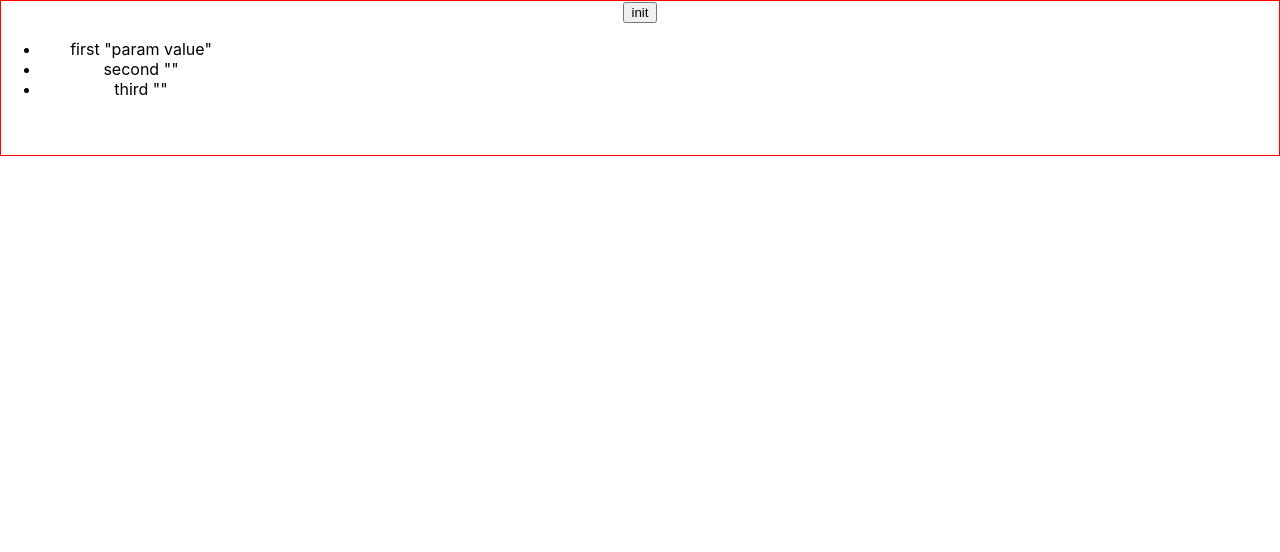
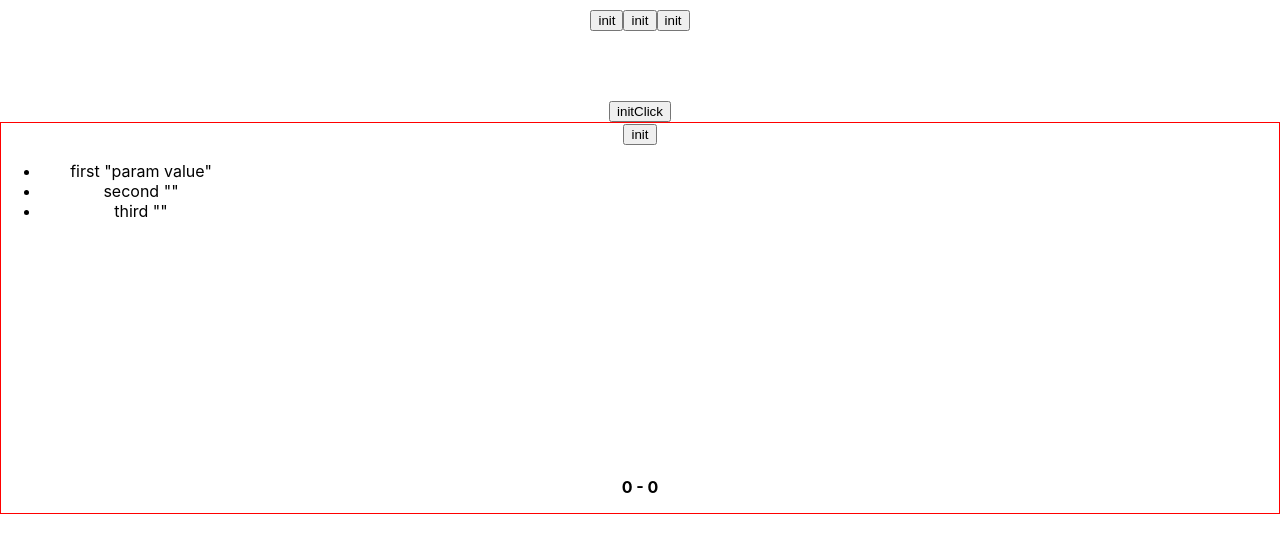
Before and after one commit to prokopenkoroman88/web, a React (Create React App) app in the folder slovjany/: page / in a window 1280 px wide. Shown: the top 552 px of the page. Built offline with nearby package versions, Linux system fonts and the light colour scheme.

Commit message:
+App.initClick() +world

```diff
--- a/slovjany/src/App.js
+++ b/slovjany/src/App.js
@@ -1,15 +1,70 @@
-import React from 'react';
+import React, { useState, useEffect } from 'react';
 //import { Counter } from './features/counter/Counter';
+import  ToolPanel  from './features/tools/ToolPanel';
 import  GameCanvas  from './features/canvas/GameCanvas';
 import './App.css';
 
 function App() {
+  const world = {
+    name:"param value",
+    width:200,
+    height:300,
+    u:[],
+    //[u,setU] : useState();
+  };
+/*
+        <GameCanvas
+          name="param value"
+          width="200"
+          height="100"
+        />
+
+*/
+  const [step, setStep] = useState(0);
+  let int1=null,int2=null;
+/*
+    useEffect(() => {
+    int1 = (e)=>{
+        setInterval(e=>{}, 1000)
+        }
+    }, []);
+*/
+
+  const initClick = (e)=>{
+    let w=1200;//world.width;
+    let h=400;//world.height;
+    for(let i=0; i<30; i++){
+      let chng = {x:Math.random()*w, y:Math.random()*h,};
+      world.u.push(chng);
+    };
+
+    int2 = setInterval(clock, 125);
+  };
+
+  const clock = (e)=>{
+      console.log('clock: '+world.u.length);
+      for(let i=0; i<world.u.length; i++){
+        world.u[i].x+=(Math.random()*10-5);
+        world.u[i].y+=(Math.random()*10-5);
+        console.log(i);
+        console.log(world.u[i]);
+      };
+      setStep(prevStep => prevStep + 1);
+      //setState({step:step+1});
+  };
   return (
     <div className="App">
       <header className="App-header">
+        <ToolPanel  w="1200" h="100"/>
       </header>
       <main>
-        <GameCanvas name="param value" w="200" h="100"/>
+        <button onClick={initClick} >initClick</button>
+        <GameCanvas
+          world={world}
+          step={step}
+          onInit={initClick}
+          units = {world.u}
+        />
       </main>
       <footer>
       </footer>
--- a/slovjany/src/features/canvas/GameCanvas.js
+++ b/slovjany/src/features/canvas/GameCanvas.js
@@ -1,5 +1,6 @@
 import React, { useState } from 'react';
 import ReactDOM from 'react-dom';
+//import CanvasDraw from "react-canvas-draw";
 import { useSelector, useDispatch } from 'react-redux';
 //import { Counter } from '../../features/counter/Counter';//!))))
 import { Counter } from '../counter/Counter';//!))))
@@ -10,11 +11,17 @@ class GameCanvas extends React.Component{
 	constructor(props){
 		super(props);
 		this.state={
+			/*
 			name:props.name,
-			height:props.h,
-			width:props.w,
+			height:props.height,
+			width:props.width,
 			u:[],
+			*/
+			//units:props.units,
+			world:props.world,
+			int1:null,
 		};
+		this.int2=null;
 	};
 
 
@@ -22,27 +29,34 @@ class GameCanvas extends React.Component{
 
 		console.log(e);
 		console.log(this);
-		let w=this.state.width;
-		let h=this.state.height;
+		let w=this.props.world.width;
+		let h=this.props.world.height;
 
 		for(let i=0; i<10; i++){
 			let chng = {x:Math.random()*w, y:Math.random()*h,};
-			this.state.u.push(chng);
+			this.props.world.u.push(chng);
 		};
 
 
+		this.props.onInit(e);
+	//	this.state.int1=()=>{setInterval(this.clock, 1000)};
+		//this.setState({int1:(e)=>{setInterval(function(e){console.log('int1');}, 1000)},});
 
-	//	this.state.int1=()=>{setInterval(this.clock, 1000)};
-
+		//this.render();
+		//this.clock(e);
 	};
 
 	clock(e){
-		console.log('clock:');
+		console.log('GameCanvas.clock:');
 		console.log(e);
 		console.log(this);
-		for(let i=0; i<this.state.u.length; i++){
-			this.state.u[i].x = this.state.u[i].x+Math.random()*10-5;
-			this.state.u[i].y = this.state.u[i].y+Math.random()*10-5;
+		for(let i=0; i<this.props.world.u.length; i++){
+			this.props.world.u[i].x+=(Math.random()*10-5);
+			this.props.world.u[i].y+=(Math.random()*10-5);
+			//this.props.world.u[i].setState({x : this.props.world.u[i].x+Math.random()*10-5  });
+			//this.props.world.u[i].setState({y : this.props.world.u[i].y+Math.random()*10-5  });
+			//this.state.u[i].x = this.state.u[i].x+Math.random()*10-5;
+			//this.state.u[i].y = this.state.u[i].y+Math.random()*10-5;
 			//this.setState({u[i].x : u[i].x+Math.random()*10-5  });
 			//this.setState({u[i].y : u[i].y+Math.random()*10-5  });
 
@@ -54,17 +68,30 @@ class GameCanvas extends React.Component{
 	render(){
 		return (
 			<div className="game-canvas">
-				<button onClick={()=>this.init()}>init</button>
-				<ul style={{ width:this.state.width+'px', height:this.state.height+'px'  }}>
-					<li>first "{this.state.name}"</li>
+				<button onClick={(e)=>this.init}>init</button>
+				<ul style={{ width:this.props.world.width+'px', height:this.props.world.height+'px'  }}>
+					<li>first "{this.props.world.name}"</li>
 					<li>second "{this.name}"</li>
 					<li>third ""</li>
 				</ul>
 				{/*<Counter />*/}
-				{this.state.u.map((unit,i)=>{
-					console.log('map'+i);
+
+				{this.state.world.u.map((unit,i)=>
+				<Unit owner={this} name="M" h="32" w="32" x={unit.x} y={unit.y} id={i} />
+			)}
+				{/*this.state.units.map((unit,i)=>{
+					console.log('maap'+i);
 				(<Unit owner={this} name="M" h="32" w="32" x={unit.x} y={unit.y} />)
-			})}
+				<canvas width="1200" height="300" style={{ position:'absolute', top:'0px', left:'0px'}} ></canvas>
+
+				<CanvasDraw
+					canvasWidth="1200"
+					canvasHeight="400"
+				/>
+
+			})*/}
+				<p><b>{this.props.step} - {this.state.world.u.length}</b></p>
+
 			</div>
 		);
 	};
--- a/slovjany/src/features/canvas/unit/Unit.js
+++ b/slovjany/src/features/canvas/unit/Unit.js
@@ -17,14 +17,22 @@ class Unit extends React.Component{
 			x:props.x,
 			y:props.y,
 		};
-		this.state.gameCanvas.state.u.push(this);
+		//?//this.state.gameCanvas.state.u.push(this);
 		//this.state.
 	};
 
 	render(){
 		return (
-			<div className="game-unit" style={{ width:this.state.width+'px', height:this.state.height+'px', left:this.state.x+'px', top:this.state.y+'px',   }}>
-				<b>{this.state.name}</b>
+			<div
+				className="game-unit"
+				key={this.props.id}
+				style={{
+					width:this.props.width+'px',
+					height:this.props.height+'px',
+					left:this.props.x+'px',
+					top:this.props.y+'px',
+				}}>
+				<b>{this.props.name}</b>
 				{/*<Counter />*/}
 			</div>
 		);
--- /dev/null
+++ b/slovjany/src/features/tools/ToolPanel.js
@@ -0,0 +1,36 @@
+import React, { useState } from 'react';
+import ReactDOM from 'react-dom';
+//import { useSelector, useDispatch } from 'react-redux';
+//import { Counter } from '../../features/counter/Counter';//!))))
+//import { Counter } from '../counter/Counter';//!))))
+
+
+class ToolPanel extends React.Component{
+	constructor(props){
+		super(props);
+		this.state={
+			height:props.h,
+			width:props.w,
+		};
+	};
+
+	init(){
+		//
+	}
+
+	render(){
+		return (
+			<div style={{ width:this.state.width+'px', height:this.state.height+'px'  }}>
+				<button onClick={()=>this.init()}>init</button>
+				<button onClick={()=>this.init()}>init</button>
+				<button onClick={()=>this.init()}>init</button>
+			</div>
+		);
+	};
+};
+
+
+
+
+
+export default ToolPanel
```
